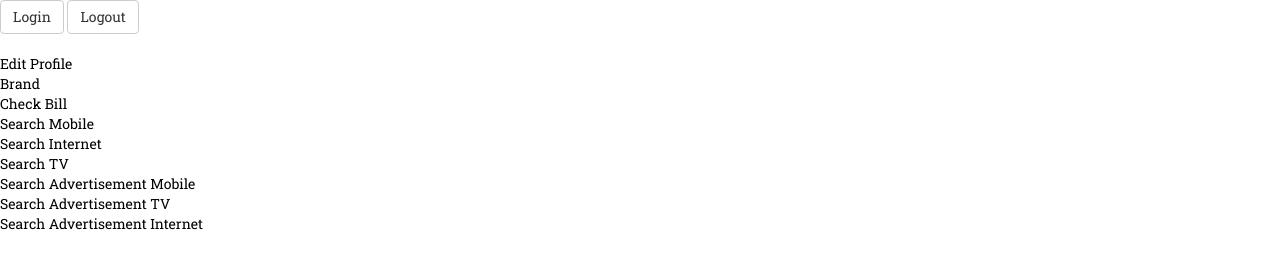
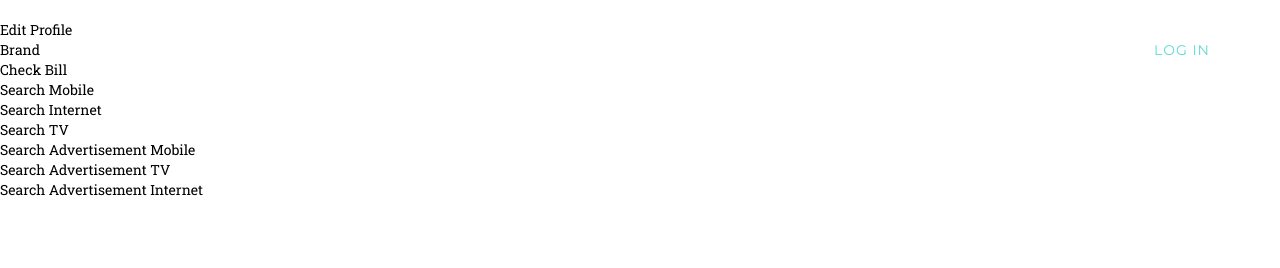
Before and after one commit to TheEarThPr/Henry5G, a plain HTML site: page Index.html in a window 1280 px wide. Drawn offline with Linux system fonts and the light colour scheme; a web font is replaced by a local one.

Commit message:
edit section

```diff
--- a/Index.html
+++ b/Index.html
@@ -21,12 +21,34 @@
 
     </head>
 </head>
-<body>
-<div class="inout">
-    <a href="Login.html"><button type="button" class="btn btn-default">Login</button></a>
-    <button type="button" class="btn btn-default">Logout</button>
-    <br>
-</div>
+<body id="page-top" class="index">
+    <nav id="mainNav" class="navbar navbar-default navbar-custom navbar-fixed-top">
+        <div class="container">
+            <div class="navbar-header page-scroll">
+                <a class="navbar-calcories page-scroll" href="#page-top">HENRY5G</a>
+            </div>
+
+            <div class="collapse navbar-collapse" id="bs-example-navbar-collapse-1">
+                <ul class="nav navbar-nav navbar-right">
+                    <li class="hidden">
+                        <a href="#page-top"></a>
+                    </li>
+                    <li>
+                        <a class="page-scroll" href="#about">About</a>
+                    </li>
+                    <li>
+                        <a class="page-scroll" href="#voucher">Menu</a>
+                    </li>
+                    <li>
+                        <a class="page-scroll" href="#team">Team</a>
+                    </li>
+                    <li>
+                        <a class="page-scroll" href="login.html" style="color:#5DDBD3;">Log in</a>
+                    </li>
+                </ul>
+            </div>
+        </div>
+    </nav>
 
 <br>
 <div class="content">
```
